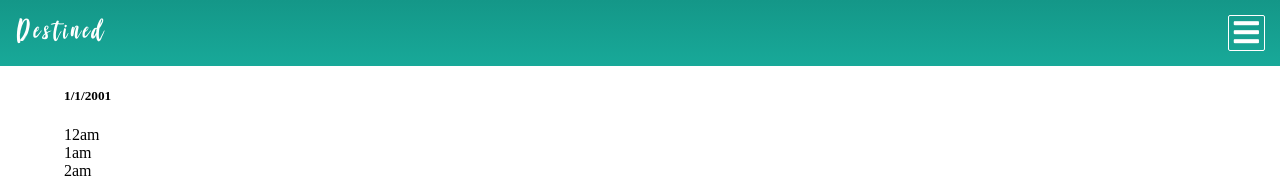
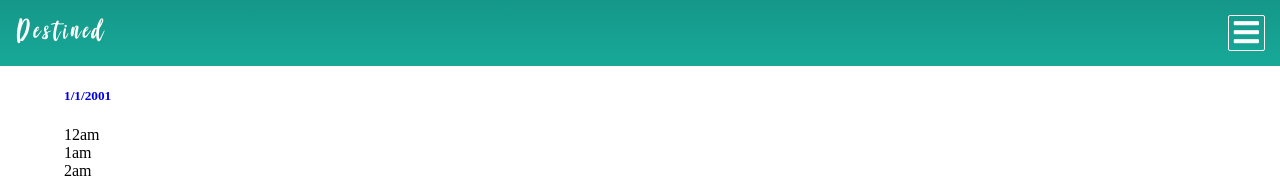
Before and after one commit to SheaParrott/Angular-Weekly-Planner, an Angular app: page /planner/day/1 in a window 1280 px wide. Shown: the top 178 px of the page. Built offline with nearby package versions, Linux system fonts and the light colour scheme.

Commit message:
week schedule now links to single view day on date click

```diff
--- a/src/app/day/day.component.html
+++ b/src/app/day/day.component.html
@@ -1,5 +1,7 @@
 <main>
-  <h5>{{ Day }}</h5>
+  <h5>
+    <a [routerLink]="allowDayClick ? ['/planner/day/', Day] : []">{{ Day }}</a>
+  </h5>
   <div *ngFor="let cell of Time">
     <span>
       {{ cell }}
--- a/src/app/day/day.component.ts
+++ b/src/app/day/day.component.ts
@@ -8,6 +8,7 @@ import { ActivatedRoute } from '@angular/router'
 })
 export class DayComponent implements OnInit {
   @Input('Day') Day: any
+  allowDayClick: boolean = true
   Time: Array<any> = [
     '12am',
     '1am',
@@ -36,17 +37,12 @@ export class DayComponent implements OnInit {
   ]
   Week: Array<any>
   constructor(private route: ActivatedRoute) {
-    console.log()
     if (window.location.pathname.includes('/planner/day/')) {
-      console.log('got it! ')
       let d = new Date(this.route.snapshot.paramMap.get('date'))
-      console.log(d)
       this.Day = `${d.getMonth() + 1}/${d.getDate()}/${d.getFullYear()}`
+      this.allowDayClick = false
     }
   }
 
-  ngOnInit() {
-    console.log()
-    console.log(this.Day)
-  }
+  ngOnInit() {}
 }
```
